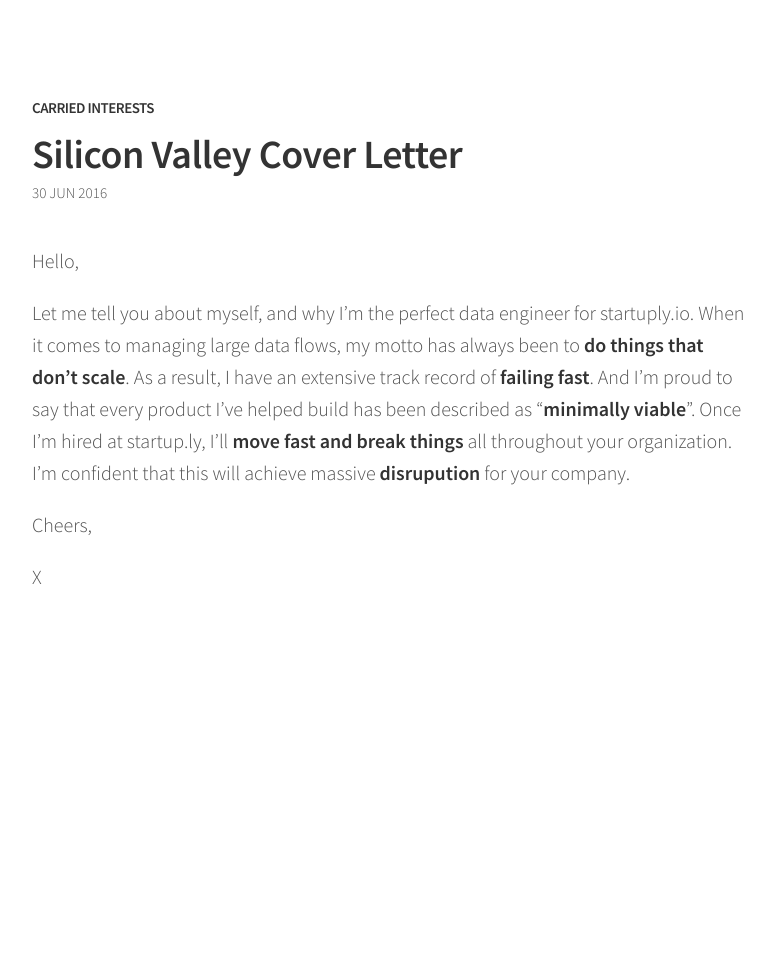
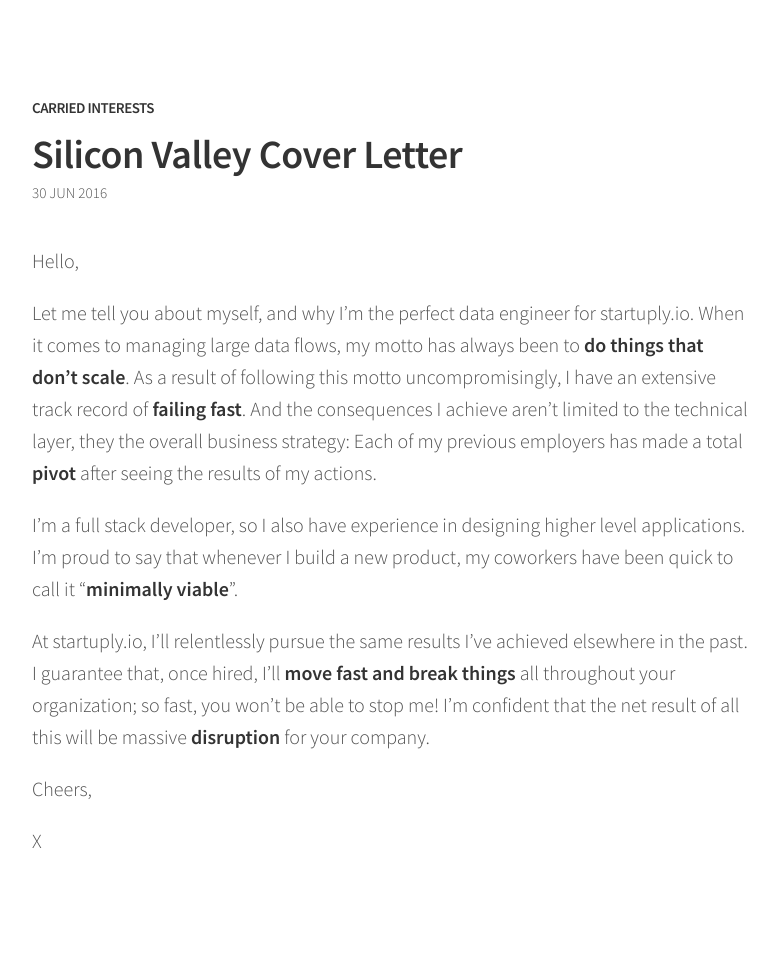
Before and after one commit to sl8r000/carried-interests, a Jekyll site: the page built from _posts/2016-06-30-cover-letter.md, in a window 1280 px wide. Shown: the whole page, without its empty margins (248-1025 px from the left). Built offline with Jekyll 4.4.1, drawn with Linux system fonts in a browser that asks for light colours; before the commit the page ends 900 px from its top, so only the background shows below that.

Commit message:
cover letter

```diff
--- a/_posts/2016-06-30-cover-letter.md
+++ b/_posts/2016-06-30-cover-letter.md
@@ -4,7 +4,11 @@ title: Silicon Valley Cover Letter
 
 Hello,
 
-Let me tell you about myself, and why I'm the perfect data engineer for startuply.io. When it comes to managing large data flows, my motto has always been to **do things that don't scale**. As a result, I have an extensive track record of **failing fast**. And I'm proud to say that every product I've helped build has been described as "**minimally viable**". Once I'm hired at startup.ly, I'll **move fast and break things** all throughout your organization. I'm confident that this will achieve massive **disrupution** for your company.
+Let me tell you about myself, and why I'm the perfect data engineer for startuply.io. When it comes to managing large data flows, my motto has always been to **do things that don't scale**. As a result of following this motto uncompromisingly, I have an extensive track record of **failing fast**. And the consequences I achieve aren't limited to the technical layer, they the overall business strategy: Each of my previous employers has made a total **pivot** after seeing the results of my actions.
+
+I'm a full stack developer, so I also have experience in designing higher level applications. I'm proud to say that whenever I build a new product, my coworkers have been quick to call it "**minimally viable**".
+
+At startuply.io, I'll relentlessly pursue the same results I've achieved elsewhere in the past. I guarantee that, once hired, I'll **move fast and break things** all throughout your organization; so fast, you won't be able to stop me! I'm confident that the net result of all this will be massive **disruption** for your company.
 
 Cheers,
 
```
